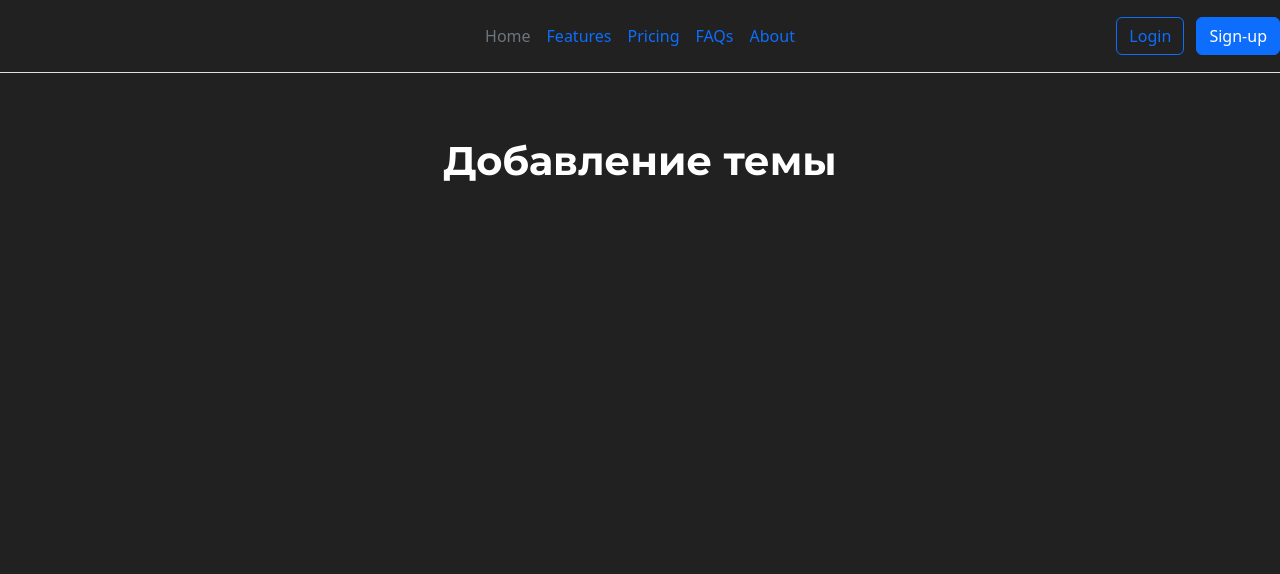
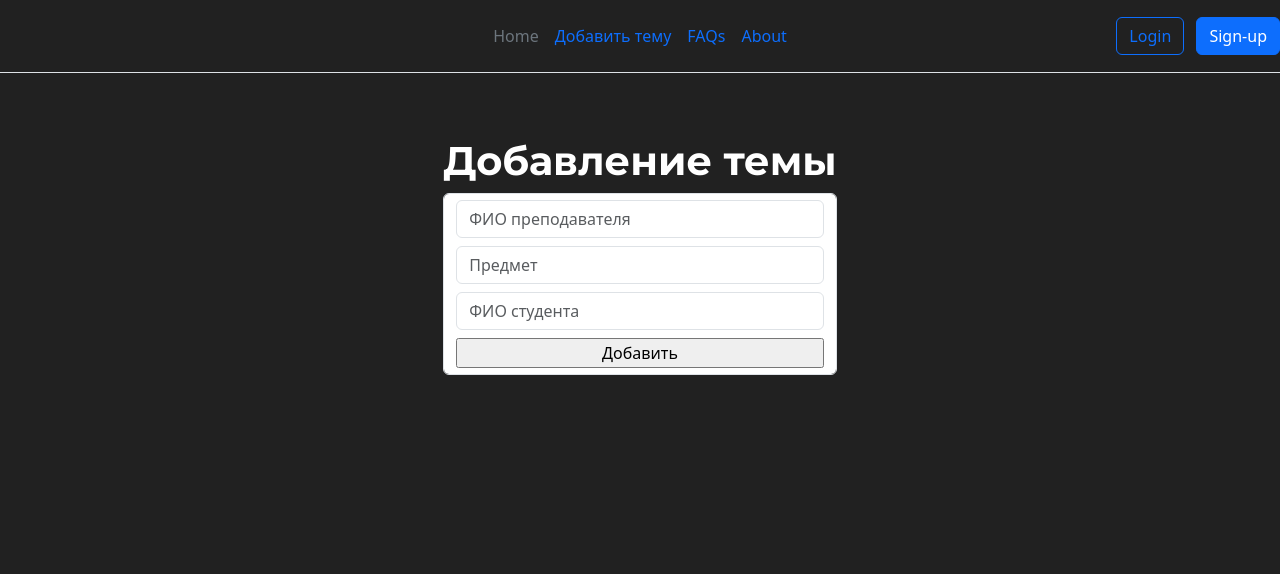
Before and after one commit to BSUEgorNovikov/testproject, a Flask app: template app/templates/post/create.html in a window 1280 px wide. Shown: the top 574 px of the page. Run offline with Flask 3, Linux system fonts and the light colour scheme; the template is opened without the code that fills it, so the values that code supplies are empty; some libraries are stand-ins or nearby versions.

Commit message:
Created input form + posting to db

```diff
--- a/app/templates/main/_header.html
+++ b/app/templates/main/_header.html
@@ -6,8 +6,7 @@
             </svg> </a> </div>
     <ul class="nav col-12 col-md-auto mb-2 justify-content-center mb-md-0">
         <li><a href="#" class="nav-link px-2 link-secondary">Home</a></li>
-        <li><a href="#" class="nav-link px-2">Features</a></li>
-        <li><a href="#" class="nav-link px-2">Pricing</a></li>
+        <li><a href="{{ url_for('post.create')}}" class="nav-link px-2">Добавить тему</a></li>
         <li><a href="#" class="nav-link px-2">FAQs</a></li>
         <li><a href="#" class="nav-link px-2">About</a></li>
     </ul>
--- a/app/templates/main/index.html
+++ b/app/templates/main/index.html
@@ -1,4 +1,3 @@
 {% extends 'main/base.html' %}
 
-{% block title %}Главная страница{% endblock %}
-{% block content %}<h1>Контент</h1>{% endblock %}
+{% block title %}Hello (index){% endblock %}
--- a/app/templates/post/create.html
+++ b/app/templates/post/create.html
@@ -1,3 +1,12 @@
 {% extends 'main/base.html' %}
 
 {% block title %}Добавление темы{% endblock %}
+
+{% block content %}
+<form method="post" class="form-control d-flex flex-column gap-2">
+    <input name="teacher" type="text" placeholder="ФИО преподавателя" class="form-control">
+    <input name="subject" type="text" placeholder="Предмет" class="form-control">
+    <input name="student" type="text" placeholder="ФИО студента" class="form-control">
+    <input value="Добавить" type="submit" class="btn-success">
+</form>
+{% endblock %}
```
Also changed, not shown: app/routes/post.py (+19 -7 lines).
